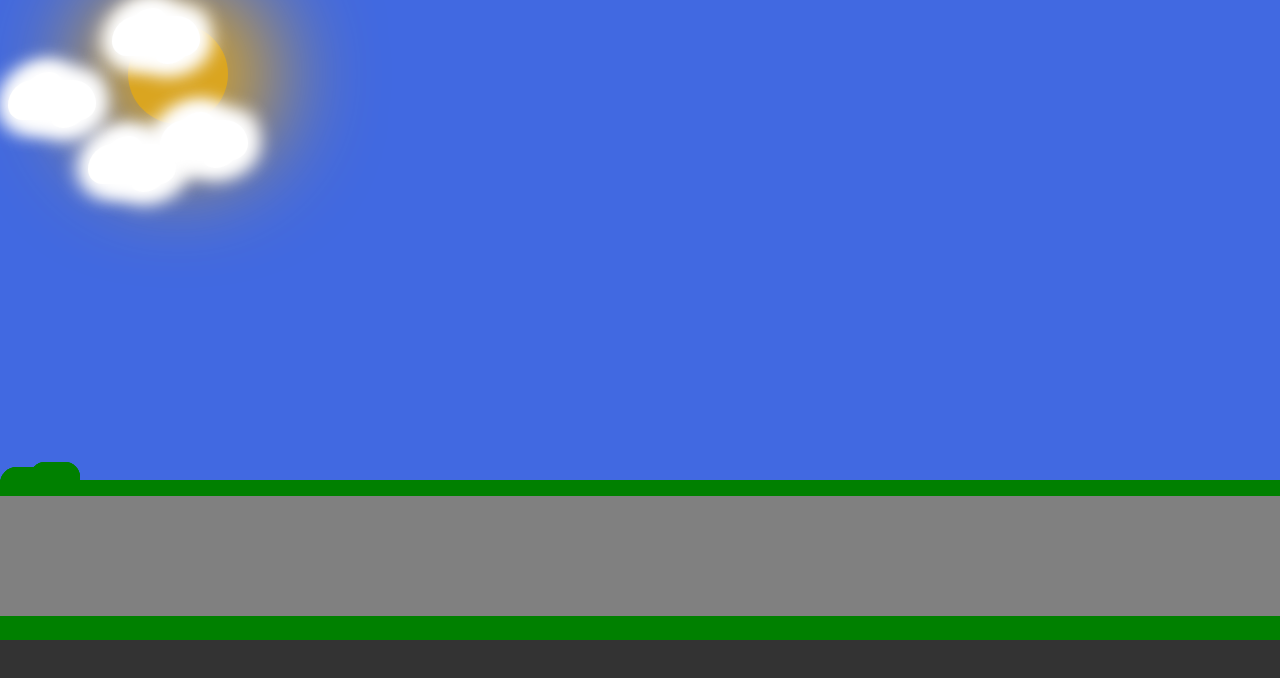
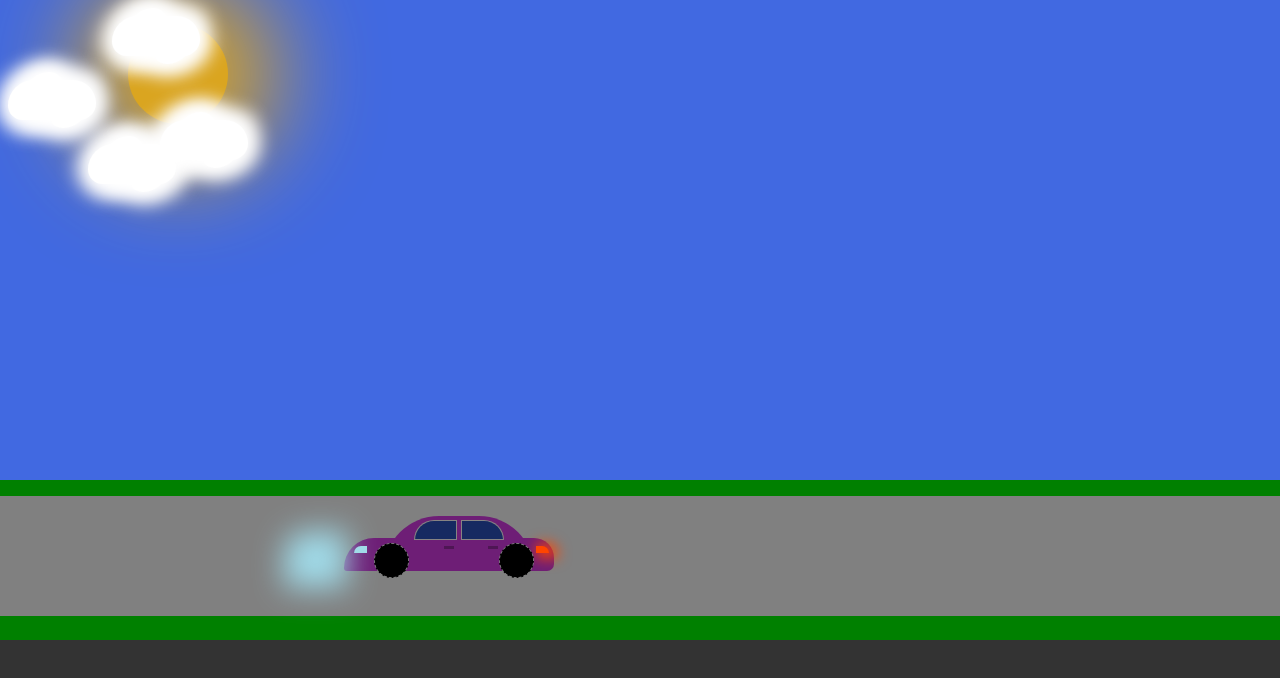
Before and after one commit to Krzysztof-G/Projekt---Animacjia-w-css, a plain HTML site: page index.html in a window 1280 px wide. Drawn offline with Linux system fonts and the light colour scheme.

Commit message:
Add style for car

```diff
--- a/index.html
+++ b/index.html
@@ -39,21 +39,19 @@
 			</div>
 		</section>
 		<section class="ground">
-			<div class="grass">
-                <div class="fence">
-                    <div class="tree"></div>
-                    <div class="tree"></div>
-                </div>
-                <div class="fence">
-                    <div class="tree"></div>
-                    <div class="tree"></div>
-                </div>
-                <div class="fence">
-                    <div class="tree"></div>
-                    <div class="tree"></div>
-                </div>
-            </div>
-			<div class="road"></div>
+			<div class="grass"></div>
+			<div class="road">
+				<div class="car">
+					<div class="window front-window"></div>
+					<div class="window rear-window"></div>
+					<div class="light front-light"></div>
+					<div class="light rear-light"></div>
+					<div class="door-handle front-door-handle"></div>
+					<div class="door-handle rear-door-handle"></div>
+					<div class="wheel front-wheel"></div>
+					<div class="wheel rear-wheel"></div>
+				</div>
+			</div>
 		</section>
 	</body>
 </html>
--- a/sass/style.scss
+++ b/sass/style.scss
@@ -2,4 +2,3 @@
 @use './utilities/animation' as *;
 @use './utilities/sky' as *;
 @use './utilities/ground' as *;
-@use './utilities/cloud' as *;
--- a/sass/utilities/_cloud.scss
+++ /dev/null
@@ -1,44 +0,0 @@
-.clouds {
-	position: absolute;
-	&:nth-child(2) {
-		top: 8vh;
-		left: 10vh;
-	}
-	&:nth-child(3) {
-		top: 5vh;
-		left: 19vh;
-	}
-	&:nth-child(4) {
-		top: -8vh;
-		left: 13vh;
-	}
-	.cloud {
-		position: absolute;
-		top: 10vh;
-		left: 1vh;
-		height: 5vh;
-		width: 5vh;
-		background-color: #fff;
-		border-radius: 35px 0 25px 20px;
-		box-shadow: 0 0 20px 11px;
-		&:nth-child(2) {
-			position: absolute;
-			top: 9vh;
-			left: 3vh;
-			border-radius: 25px 15px 0 0;
-		}
-		&:nth-child(3) {
-			position: absolute;
-			top: 10vh;
-			left: 4vh;
-			width: 8vh;
-			border-radius: 25px 35px 25px 0;
-		}
-		&:nth-child(4) {
-			position: absolute;
-			top: 11vh;
-			left: 6vh;
-			border-radius: 0 0 25px 15px;
-		}
-	}
-}
--- a/sass/utilities/_ground.scss
+++ b/sass/utilities/_ground.scss
@@ -7,6 +7,105 @@
 		height: 15vh;
 		width: 100%;
 		background-color: gray;
+		.car {
+			position: absolute;
+			top: 20px;
+			left: 30vw;
+			width: 150px;
+			height: 55px;
+			background-color: rgb(110, 30, 118);
+			border-top-left-radius: 70px;
+			border-top-right-radius: 70px;
+
+			.door-handle {
+				position: absolute;
+				top: 30px;
+				width: 10px;
+				height: 3px;
+				background-color: rgb(78, 22, 84);
+			}
+			.front-door-handle {
+				left: 60px;
+			}
+			.rear-door-handle {
+				right: 36px;
+			}
+
+			.window {
+				position: absolute;
+				top: 4px;
+				width: 43px;
+				height: 20px;
+				background-color: rgb(22, 41, 97);
+				border: 1px solid rgb(134, 131, 131);
+			}
+			.front-window {
+				left: 30px;
+				border-top-left-radius: 50px;
+			}
+			.rear-window {
+				right: 30px;
+				border-top-right-radius: 50px;
+			}
+			.light {
+				position: absolute;
+				background-color: rgb(160, 218, 232);
+			}
+			.front-light {
+				top: 30px;
+				left: -30px;
+				width: 13px;
+				height: 7px;
+				border-top-left-radius: 50px;
+				box-shadow: -45px 10px 30px 25px rgb(160, 218, 232);
+			}
+			.rear-light {
+				top: 30px;
+				right: -15px;
+				width: 13px;
+				height: 7px;
+				background-color: orangered;
+				border-top-right-radius: 50px;
+				box-shadow: 5px 1px 14px 4px orangered;
+				z-index: 1;
+			}
+			.wheel {
+				position: absolute;
+				bottom: -7px;
+				width: 35px;
+				height: 35px;
+				background-color: black;
+				border-radius: 50%;
+				border: 1px dashed rgb(122, 122, 122);
+			}
+			.front-wheel {
+				left: -10px;
+			}
+			.rear-wheel {
+				right: 0px;
+				z-index: 1;
+			}
+		}
+		.car::before,
+		.car::after {
+			content: '';
+			position: absolute;
+			bottom: 0;
+			width: 40px;
+			height: 33px;
+			background-color: rgb(110, 30, 118);
+		}
+		.car::after {
+			right: -20px;
+			border-top-right-radius: 20px;
+			border-bottom-right-radius: 7px;
+		}
+		.car::before {
+			left: -40px;
+			width: 60px;
+			border-top-left-radius: 70px;
+			border-bottom-left-radius: 7px;
+		}
 	}
 	.grass {
 		position: absolute;
@@ -14,22 +113,5 @@
 		height: 20vh;
 		width: 100%;
 		background-color: green;
-		.fence {
-			position: relative;
-			.tree {
-				position: absolute;
-				top: -13px;
-				height: 30px;
-				width: 70px;
-				background-color: green;
-				border-radius: 25px 25px 20px 0;
-				&:nth-child(2) {
-					top: -18px;
-					left: 30px;
-					width: 50px;
-					border-radius: 25px 25px 25px 0;
-				}
-			}
-		}
 	}
 }
--- a/sass/utilities/_sky.scss
+++ b/sass/utilities/_sky.scss
@@ -3,6 +3,51 @@
 	height: 60vh;
 	width: 100%;
 	background-color: royalblue;
+	.clouds {
+		position: absolute;
+		&:nth-child(2) {
+			top: 8vh;
+			left: 10vh;
+		}
+		&:nth-child(3) {
+			top: 5vh;
+			left: 19vh;
+		}
+		&:nth-child(4) {
+			top: -8vh;
+			left: 13vh;
+		}
+		.cloud {
+			position: absolute;
+			top: 10vh;
+			left: 1vh;
+			height: 5vh;
+			width: 5vh;
+			background-color: #fff;
+			border-radius: 35px 0 25px 20px;
+			box-shadow: 0 0 20px 11px;
+			&:nth-child(2) {
+				position: absolute;
+				top: 9vh;
+				left: 3vh;
+				border-radius: 25px 15px 0 0;
+			}
+			&:nth-child(3) {
+				position: absolute;
+				top: 10vh;
+				left: 4vh;
+				width: 8vh;
+				border-radius: 25px 35px 25px 0;
+			}
+			&:nth-child(4) {
+				position: absolute;
+				top: 11vh;
+				left: 6vh;
+				border-radius: 0 0 25px 15px;
+			}
+		}
+	}
+
 	.sun {
 		position: absolute;
 		top: 5%;
```
Also changed, not shown: css/style.css, 1 other file.
